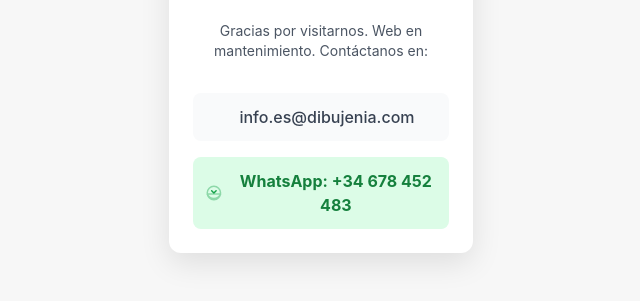
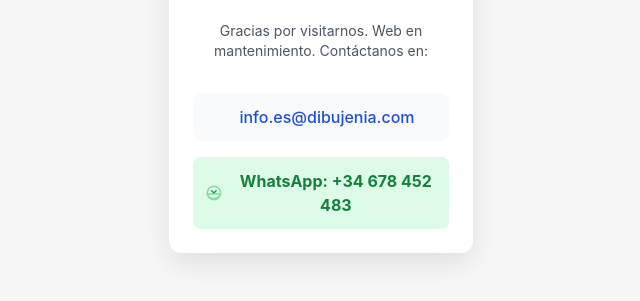
Before and after one commit to Dibujenia/pagina-dibujenia-estatica, a plain HTML site: page index.html in a window 1280 px wide. Shown: the part 389-690 px from the top of the page, without its empty margins (319-959 px from the left). Drawn offline with nearby package versions, Linux system fonts and the light colour scheme.

Commit message:
Update index.html

```diff
--- a/index.html
+++ b/index.html
@@ -66,7 +66,7 @@
                 <!-- EMAIL -->
                 <div class="flex items-center justify-center space-x-3 bg-gray-50 p-3 rounded-lg"
                     <svg class="w-5 h-5 text-gray-700" fill="none" stroke="currentColor" viewBox="0 0 24 24" xmlns="http://www.w3.org/2000/svg"><path stroke-linecap="round" stroke-linejoin="round" stroke-width="2" d="M3 8l7.89 5.26a2 2 0 002.22 0L21 8m-9 10V3"></path></svg>
-                    <a href="mailto:info.es@dibujenia.com" class="text-gray-700 font-medium hover:text-gray-900 transition duration-150 text-base">
+                    <a href="mailto:info.es@dibujenia.com" class="text-blue-700 font-medium hover:text-blue-900 transition duration-150 text-base">
                         info.es@dibujenia.com
                     </a>
                 </div>
```
